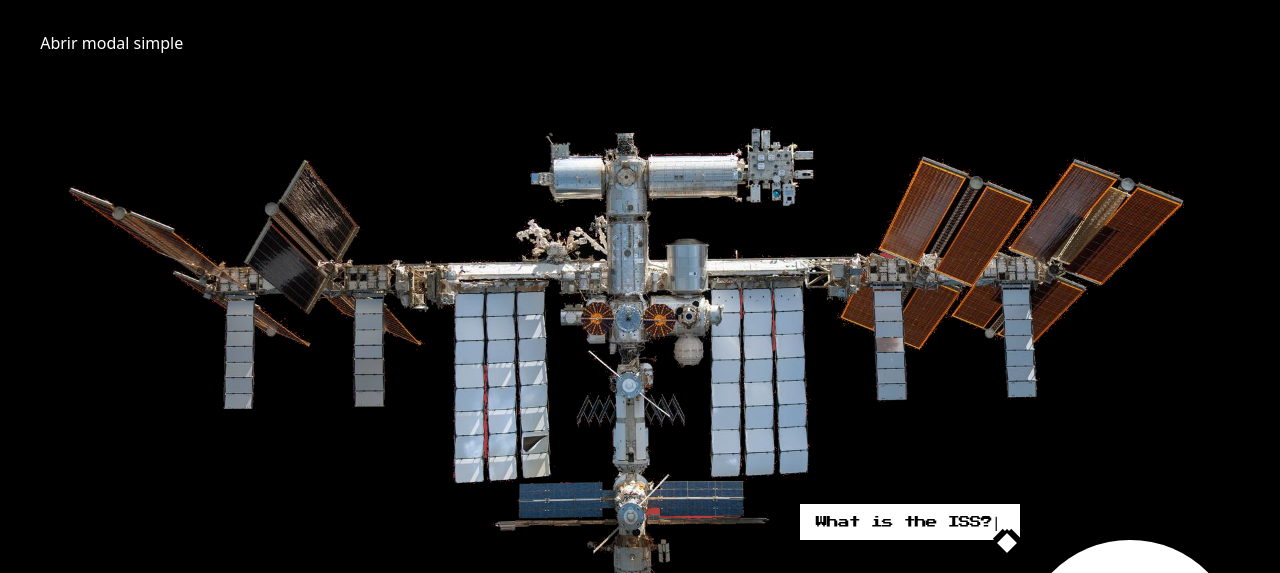
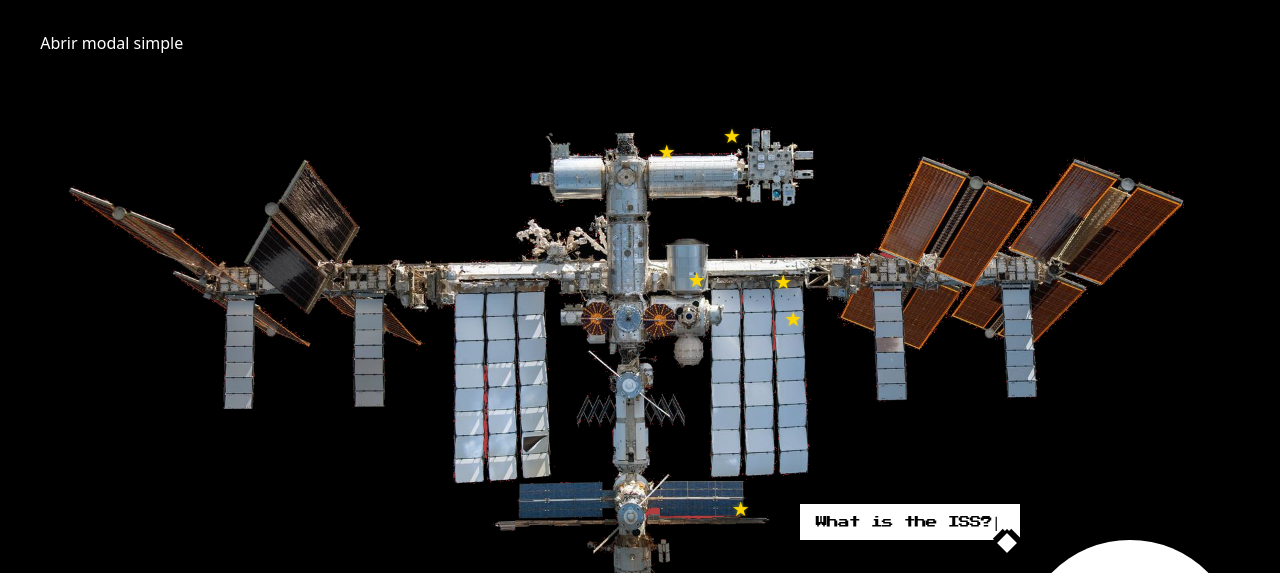
Before and after one commit to MiguelGmz7/International-Space-Station-25th-Anniversary-Apps, a React (Vite) app: page / in a window 1280 px wide. Shown: the top 573 px of the page. Built offline with nearby package versions, Linux system fonts and the light colour scheme.

Commit message:
ADD: Modals

```diff
--- a/index.html
+++ b/index.html
@@ -8,6 +8,9 @@
   </head>
   <body>
     <div id="root"></div>
+    <!-- <button class="star-button">
+      <span class="star-icon">★</span>
+    </button> -->
     <script type="module" src="/src/main.jsx"></script>
   </body>
 </html>
--- a/postcss.config.js
+++ b/postcss.config.js
@@ -1,6 +1,13 @@
 export default {
   plugins: {
+<<<<<<< HEAD
     "@tailwindcss/postcss": {},
     autoprefixer: {},
   },
 };
+=======
+    '@tailwindcss/postcss': {},
+    autoprefixer: {},
+  },
+};
+>>>>>>> df7a0eea7a4e5ecda825d4f851e33c6449608bb3
--- a/src/App.css
+++ b/src/App.css
@@ -42,6 +42,7 @@
   align-items: center;
   justify-content: center;
   animation: modal-pop 220ms ease-out;
+  z-index: 1; /* stacking context del modal */
 }
 
 /* Botón cerrar (X) arriba a la derecha */
@@ -61,6 +62,7 @@
   color: transparent; /* ocultamos el carácter ×; usamos pseudo-elementos */
   font-size: 0;
   transition: background 160ms ease, transform 160ms ease, box-shadow 160ms ease;
+  z-index: 100;
 }
 
 .modal-close::before,
@@ -354,3 +356,30 @@
     filter: none;
   }
 }
+
+.app-container {
+  position: relative;
+  width: 100%;
+  height: 100vh;
+  overflow: hidden;
+}
+
+.background-image {
+  width: 100%;
+  height: 100%;
+  object-fit: contain;
+  position: absolute;
+  top: 50%;
+  left: 50%;
+  transform: translate(-50%, -50%);
+}
+
+.buttons-container {
+  position: absolute;
+  top: 0;
+  left: 0;
+  width: 100%;
+  height: 100%;
+  /* This ensures buttons scale with the image */
+  transform-origin: top left;
+}
--- a/src/App.jsx
+++ b/src/App.jsx
@@ -1,8 +1,10 @@
-import { useEffect, useState } from 'react'
-import './App.css'
+import React, { useEffect, useRef, useState } from 'react';
+import './App.css';
 import julietaImg from './assets/nave/Julieta.gif'
 import SimpleModal from './components/SimpleModal.jsx'
 import ISSModal from './components/ISSModal.jsx'
+import StarButton from './components/StarButton'
+import popup2 from './assets/PopUps/2.jpg'
 
 // Párrafos hardcodeados (en inglés) y en orden
 const TEXTS = [
@@ -16,6 +18,8 @@ const TYPE_INTERVAL_MS = 60      // velocidad de escritura
 const BETWEEN_MESSAGES_MS = 2000 // tiempo visible antes de pasar al siguiente
 
 function App() {
+  const containerRef = useRef(null);
+  const [scale, setScale] = useState(1);
   const [typed, setTyped] = useState('')
   const [showBubble, setShowBubble] = useState(false)
   const [currentIndex, setCurrentIndex] = useState(0)
@@ -26,6 +30,8 @@ function App() {
   const [globeApplied, setGlobeApplied] = useState(false)
   const [bookApplied, setBookApplied] = useState(false)
   const [starApplied, setStarApplied] = useState(false)
+  const [selectedStarIndex, setSelectedStarIndex] = useState(null)
+  const [selectedStarLabel, setSelectedStarLabel] = useState('')
 
   // Cerrar modal con Escape
   useEffect(() => {
@@ -33,6 +39,20 @@ function App() {
     window.addEventListener('keydown', onKey)
     return () => window.removeEventListener('keydown', onKey)
   }, [])
+
+  // Your button positions based on original image dimensions
+  const originalWidth = 1920; // Set this to your image's original width
+  const originalHeight = 1080; // Set this to your image's original height
+
+  const buttonPositions = [
+    {x: 1000, y: 225},
+    {x: 1098, y: 200},
+    {x: 1111, y: 760},
+    {x: 1190, y: 475},
+    {x: 1045, y: 416},
+    {x: 1175, y:420}
+    // Add more coordinates as needed
+  ];
 
   // Inicia la secuencia al montar
   useEffect(() => {
@@ -94,9 +114,39 @@ function App() {
     setStarApplied(false)
   }
 
+  const handleStarClick = (index) => {
+    const humanIndex = index + 1;
+    const label = `Star ${humanIndex} clicked!`;
+    console.log(label);
+    setSelectedStarIndex(humanIndex);
+    setSelectedStarLabel(label);
+    setIsSimpleOpen(true);
+  };
+
+  useEffect(() => {
+    const updateScale = () => {
+      if (containerRef.current) {
+        const container = containerRef.current;
+        const containerWidth = container.clientWidth;
+        const containerHeight = container.clientHeight;
+
+        // Calculate scale based on aspect ratio
+        const scaleX = containerWidth / originalWidth;
+        const scaleY = containerHeight / originalHeight;
+        const newScale = Math.min(scaleX, scaleY);
+
+        setScale(newScale);
+      }
+    };
+
+    updateScale();
+    window.addEventListener('resize', updateScale);
+    return () => window.removeEventListener('resize', updateScale);
+  }, []);
+
   return (
     <>
-      <main className="hero" aria-label="Fondo ISS" />
+      <main className="/* Remove all button styling */hero" aria-label="Fondo ISS" />
 
       <div
         className="avatar"
@@ -134,10 +184,58 @@ function App() {
         />
       )}
       {isSimpleOpen && (
-        <SimpleModal open={isSimpleOpen} onClose={() => setIsSimpleOpen(false)}>
-          {/* Modal en blanco. Puedes poner contenido aquí si quieres. */}
+        <SimpleModal open={isSimpleOpen} onClose={() => setIsSimpleOpen(false)} ariaLabel={selectedStarLabel || 'Star modal'}>
+          <div style={{ width: '100%', height: '100%', position: 'relative' }}>
+            {selectedStarIndex === 2 && (
+              <div style={{
+                position: 'absolute',
+                inset: 0,
+                backgroundImage: `url(${popup2})`,
+                backgroundSize: 'cover',
+                backgroundPosition: 'center',
+                backgroundRepeat: 'no-repeat',
+                zIndex: 0,
+                border: '6px solid rgba(255,255,255,0.85)',
+                boxSizing: 'border-box'
+              }} />
+            )}
+            <span style={{
+              position: 'absolute',
+              left: '50%',
+              top: '8%',
+              transform: 'translateX(-50%)',
+              display: 'inline-block',
+              padding: '6px 12px',
+              borderRadius: '10px',
+              fontFamily: 'Press Start 2P, system-ui, sans-serif',
+              fontSize: '28px',
+              color: '#111',
+              background: selectedStarIndex === 2 ? 'rgba(255,255,255,0.8)' : 'transparent',
+              textShadow: selectedStarIndex === 2 ? '0 1px 2px rgba(0,0,0,0.25)' : 'none',
+              zIndex: 10
+            }}>
+              {selectedStarLabel}
+            </span>
+          </div>
         </SimpleModal>
       )}
+
+      <div
+        className="buttons-container"
+        style={{
+          transform: `scale(${scale})`,
+        }}
+        ref={containerRef}
+      >
+        {buttonPositions.map((pos, index) => (
+          <StarButton
+            key={index}
+            x={pos.x}
+            y={pos.y}
+            onClick={() => handleStarClick(index)}
+          />
+        ))}
+      </div>
     </>
   )
 }
--- /dev/null
+++ b/src/components/StarButton.css
@@ -0,0 +1,42 @@
+.star-button {
+  /* Remove absolute positioning to make it flexible */
+  background: none;
+  border: none;
+  cursor: pointer;
+  padding: 0;
+  width: 40px;
+  height: 40px;
+  transition: transform 0.3s ease;
+  -webkit-appearance: none;
+  -moz-appearance: none;
+  appearance: none;
+  outline: none;
+  -webkit-tap-highlight-color: transparent;
+}
+
+.star-button:active,
+.star-button:focus {
+  outline: none;
+  background: none;
+  -webkit-tap-highlight-color: transparent;
+}
+
+.star-button::-moz-focus-inner {
+  border: 0;
+}
+
+.star-icon {
+  display: block;
+  font-size: 30px;
+  color: #FFD700;
+  text-shadow: 0 0 5px rgba(255, 215, 0, 0.5);
+  transition: all 0.3s ease;
+  user-select: none;
+  -webkit-user-select: none;
+  -moz-user-select: none;
+}
+
+.star-button:hover .star-icon {
+  color: #FFA500;
+  text-shadow: 0 0 10px rgba(255, 165, 0, 0.7);
+}
--- /dev/null
+++ b/src/components/StarButton.jsx
@@ -0,0 +1,21 @@
+import React from 'react';
+import './StarButton.css';
+
+const StarButton = ({ onClick, className, x, y }) => {
+  return (
+    <button
+      className={`star-button ${className || ''}`}
+      onClick={onClick}
+      style={{
+        position: 'absolute',
+        left: `${x}px`,
+        top: `${y}px`,
+        transform: 'translate(-50%, -50%)' // Centers the button on the coordinates
+      }}
+    >
+      <span className="star-icon">★</span>
+    </button>
+  );
+};
+
+export default StarButton;
```
Also changed, not shown: src/index.css (+48 -0 lines), public/ISS.jpg (added), src/assets/PopUps/2.jpg (added).
